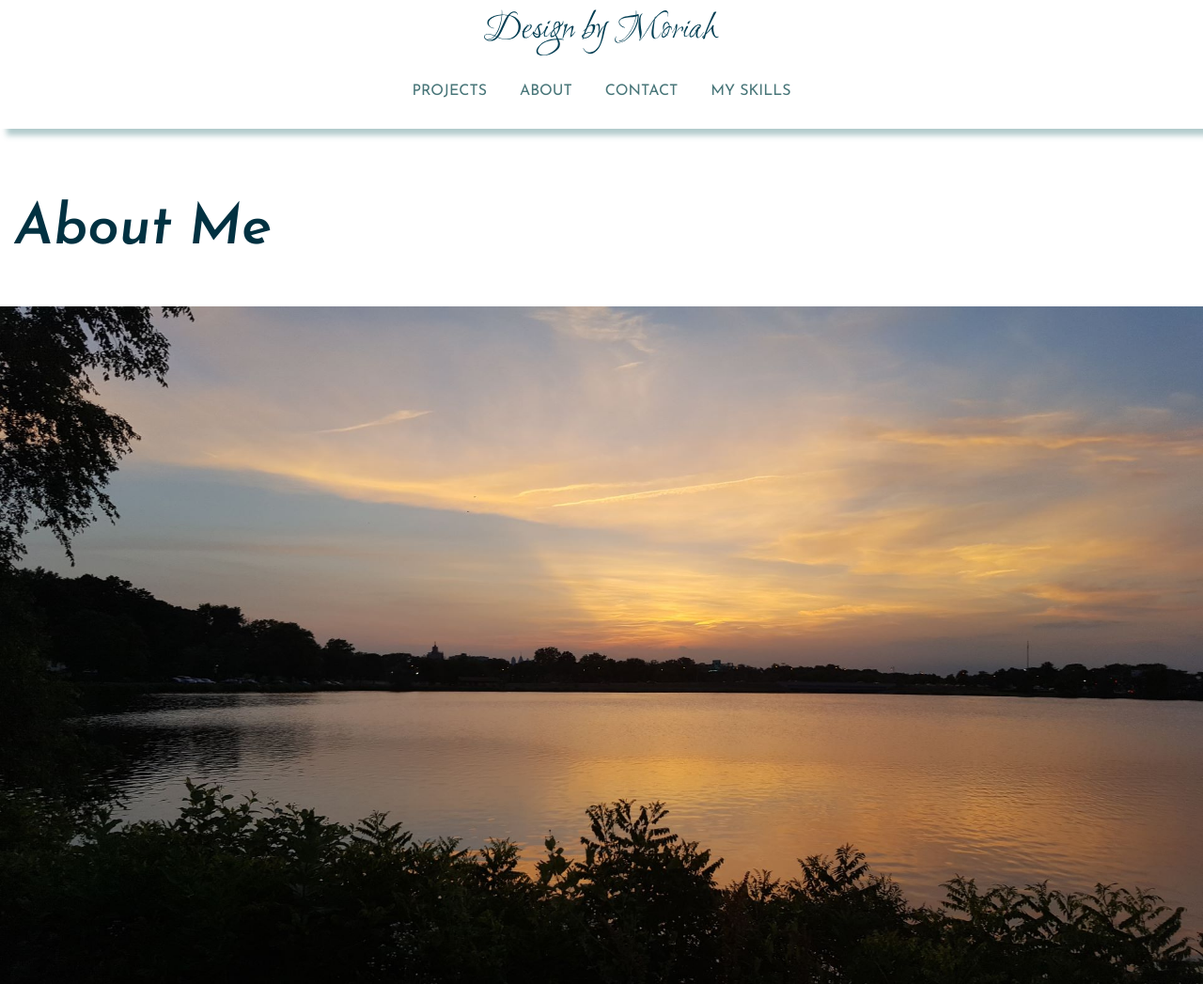
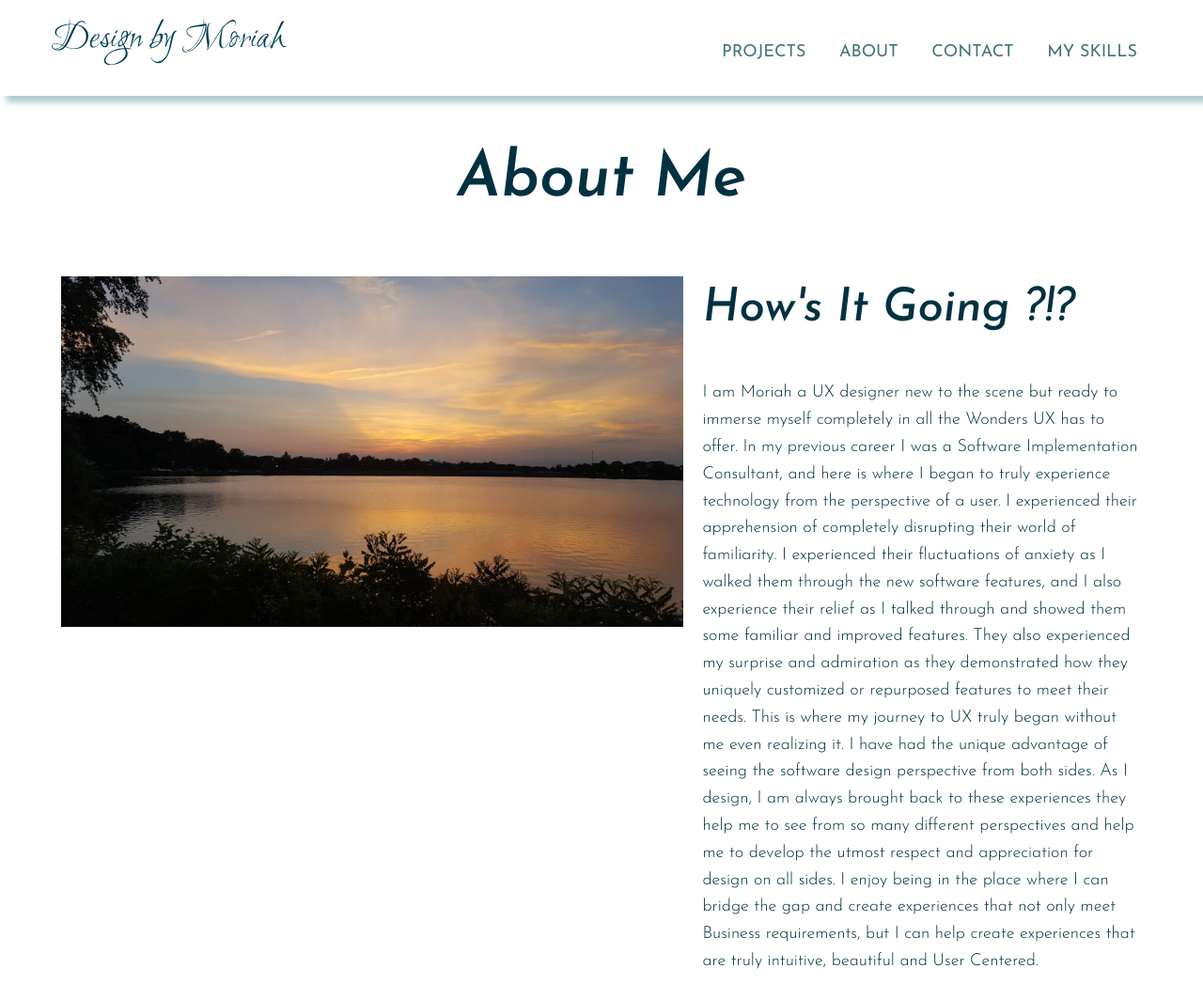
Before and after one commit to 667424/Portfolio_Site_MThom, a plain HTML site: page about.html in a window 1280 px wide. Shown: the top 1047 px of the page at 94% size. Drawn offline with nearby package versions, Linux system fonts and the light colour scheme; a web font is replaced by a local one.

Commit message:
media query content adjustment and additions

```diff
--- a/about.html
+++ b/about.html
@@ -14,9 +14,9 @@
   <meta name="viewport" content="width=device-width, initial-scale=1">
 </head>
 
-<body>
+<body id="aboutme">
   <header>
-    <div class="">
+    <div class="container">
       <img src="img/DesignbyMoriahlogo.svg" alt="Design by Moriah" class="logo">
       <nav>
         <ul>
@@ -29,21 +29,22 @@
       </nav>
     </div>
   </header>
-  <div class="">
+  <div class="container">
     <main>
       <div id="bio">
-        <div class="container">
+        <div class="">
           <h1>About Me</h1>
         </div>
       </div>
       <div class="row">
-        <div class="">
+        <div class="col-md-6 col-lg-7">
           <picture>
             <source srcset="img/profile@2x.jpg" media="(max-width:767px)">
             <img src="img/profile@1x.jpg" alt="My Image">
           </picture>
+        </div>
         <div class="" id="bio2">
-            <div class="">
+          <div class="col-md-6 col-lg-5">
             <h2 id="hig">How's It Going ?!?</h2>
             <p>I am Moriah a UX designer new to the scene but ready to immerse myself completely in all the Wonders UX has to offer. In my previous career I was a Software Implementation Consultant, and here is where I began to truly experience
               technology from the perspective of a user. I experienced their apprehension of completely disrupting their world of familiarity. I experienced their fluctuations of anxiety as I walked them through the new software features, and I
@@ -54,10 +55,12 @@
             </p>
             <a href="files/mothomcv.pdf" download class="button contact">Download my Resume</a>
           </div>
-            <div class="" id=>
+        </div>
+      </div>
+      <div class="" id="skt">
         <h2 id="skills">Skills &#38; Tools</h2>
-              <div class="">
-                <div class="">
+        <div class="row">
+          <div class="col-md-6">
             <h3>Relevant Skills</h3>
             <ul>
               <li>Wireframing</li>
@@ -75,7 +78,7 @@
             </ul>
 
           </div>
-                <div class="">
+          <div class="col-md-6">
             <h3>Tools</h3>
             <ul>
               <li>Adobe XD</li>
@@ -95,17 +98,13 @@
         </div>
 
       </div>
-          </div>
-
-        </div>
-      </div>
 
 
     </main>
+  </div>
 
-  </div>
   <footer id="contact">
-    <div class="container"></div>
+    <div class="container">
     <h2>Get in Touch with me.</h2>
     <p>Do you like my work? Interested in discussing future opportunities?</p>
     <p>Please Send me an Email Below.</p>
@@ -142,6 +141,7 @@
       <p>Copyright 2022 Moriah Thomas. All Rights Reserved.</p>
 
     </div>
+    </div>
   </footer>
 
 </body>
--- a/css/style.css
+++ b/css/style.css
@@ -1,3 +1,6 @@
+* {
+  box-sizing: border-box;
+}
 body {
   background-color: none;
   font-family: 'Josefin Sans', sans-serif;
@@ -111,10 +114,17 @@ header {
 #hero h1 {
   text-align: center; /*centers text*/
 }
+#hero h4 {
+  text-align: center;
+}
 #hngcasestudy h1 {
   text-align: center; /*centers text*/
 }
 #Prototypevideo h2 {
+  text-align: center;
+}
+#bio h1
+{
   text-align: center;
 }
 .logo {
@@ -157,5 +167,72 @@ main {
   padding-top: 162.06px;
 }
 #behance {
-  width: 15%;
+  height: 32px;
+  width: 32px;
 }
+/*Media Queries*/
+
+.row::after {
+  content: "";
+  clear: both;
+  display: table;
+}
+[class*="col-"] {
+  float: left;
+  padding: 10px;
+}
+/*==================================
+Medium devices (640px and larger)
+==================================== */
+@media only screen and (min-width: 640px){
+  header {
+    text-align: unset;
+    padding: 20px 0 13px;
+  }
+  nav {
+    width: auto;
+    float: right;
+    margin-top: 4px
+  }
+  main {
+    padding-top: 99px;
+  }
+  body {
+    font-size: 18px;
+  }
+  .col-md-6 {
+    width: 50%;
+  }
+  #aboutme h2, h3 {
+    margin-top: 0;
+  }
+}
+
+/*==================================
+Large devices (1024px or larger)
+==================================== */
+@media only screen and (min-width: 1024px){
+.container {
+  max-width: 1200px;
+  margin-left: auto;
+  margin-right: auto;
+}
+.col-lg-7 {
+  width: 58.33%;
+}
+.col-lg-5 {
+  width: 41.66%;
+}
+}
+/*==================================
+X-Large devices (1440px or larger)
+==================================== */
+@media only screen and (min-width: 1440px){
+
+}
+/*==================================
+Extra-Large devices (1920px or larger)
+==================================== */
+@media only screen and (min-width: 1920px){
+
+  }
```
Also changed, not shown: hng.html (+55 -45 lines), index.html (+25 -26 lines). Lines whose indentation alone changed are shown as unchanged.
